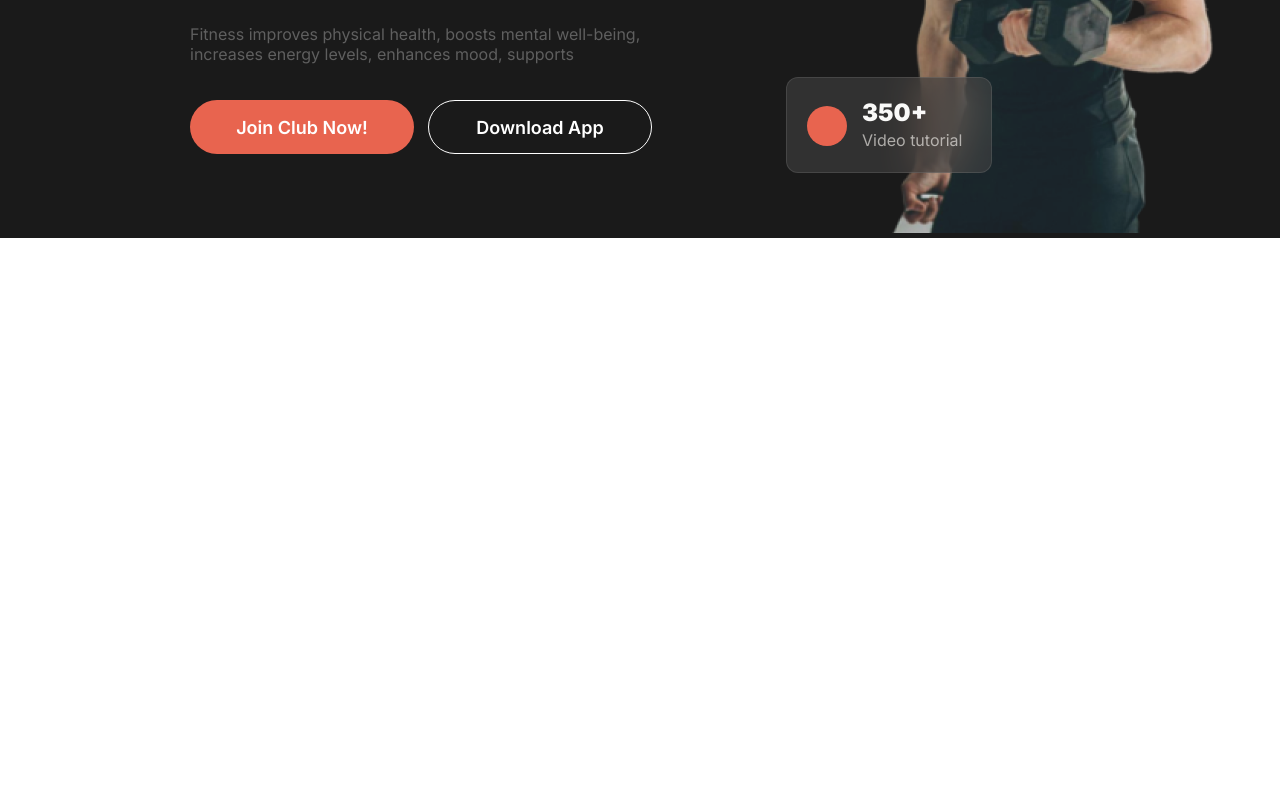
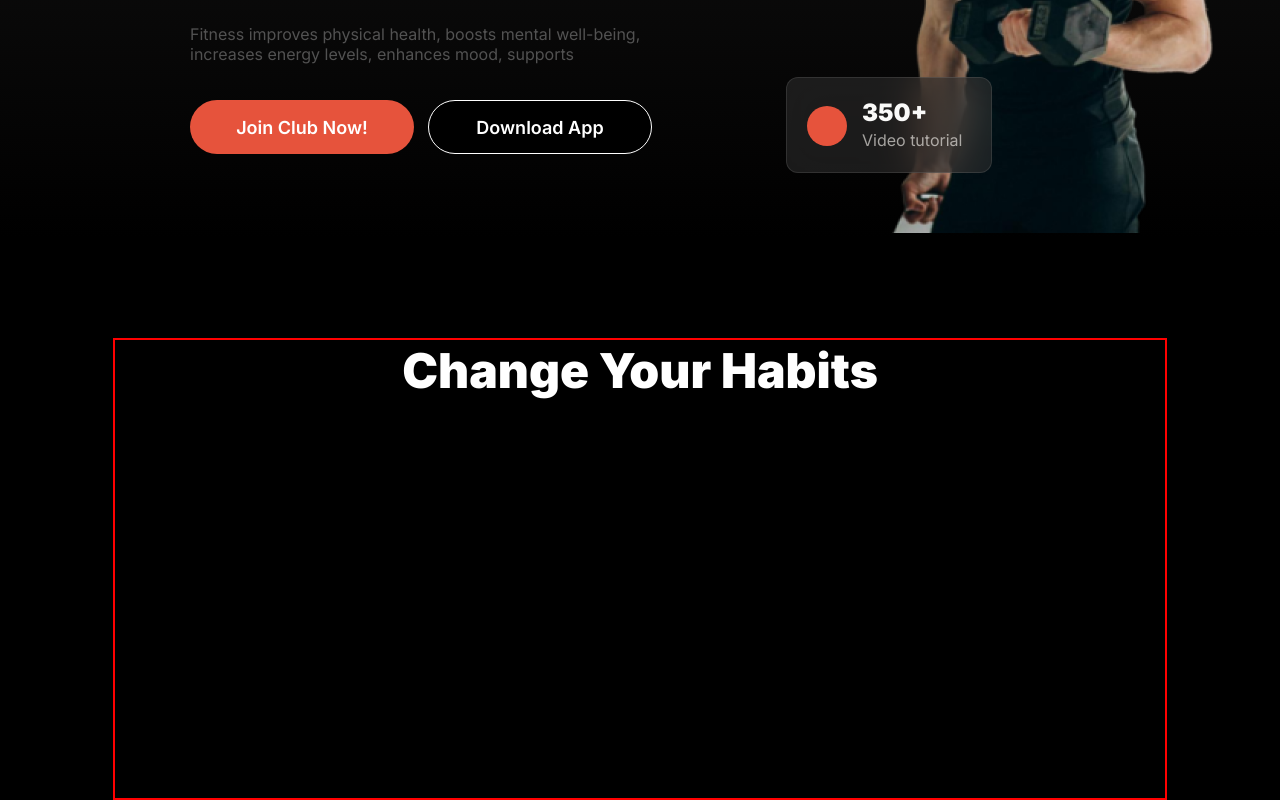
Before and after one commit to ahmedfoysal1/Responsibe-website-, a plain HTML site: page index.html in a window 1280 px wide. Shown: the part 477-1277 px from the top of the page. Before the commit the page ends 800 px from the top, so only its background shows below. Drawn offline with Linux system fonts and the light colour scheme; a web font is replaced by a local one.

Commit message:
recustomised resposibe section

```diff
--- a/index.html
+++ b/index.html
@@ -64,7 +64,18 @@
         </section>
     </header>
     <main>
-
+        <section class="banner-2">
+            <div class="banner-2-div1">
+                <h3>Change Your Habits</h3>
+                <p>We believe fitness should be accessible to everyone, everywhere, regardless of income or access to a gym</p>
+            </div>
+            <div class="banner-2-div-2">
+                <div class="bnr2-img"></div>
+                <div class="bnr2-img"></div>
+                <div class="bnr2-img"></div>
+                <div class="bnr2-img"></div>
+            </div>
+        </section>
     </main>
     <footer>
 
--- a/styles/styles.css
+++ b/styles/styles.css
@@ -7,6 +7,8 @@
 
 body{
     font-family: "Inter", sans-serif;
+    background-color: black;
+
 }
 /* nav-bar content start from here  */
 
@@ -14,9 +16,10 @@ body{
     width: 1440px;
     height: 715px;
     margin: 0 auto;
-    background: black;
+    /* background: black;
     opacity: 0.9;
-    background-blend-mode: overlay;
+    background-blend-mode: overlay; */
+    background: linear-gradient(180.00deg, rgb(28, 27, 27),rgba(105, 104, 104, 0) 100%);
 }
 
 .navigation{
@@ -93,7 +96,8 @@ body{
 }
 
 
-/* banner-1 start from here  */
+                                                                    /* banner-1 start from here  */
+                                                                    /* .banner-1 start from here */
 .banner-1{
     display: flex;
     gap: 88px;
@@ -240,6 +244,34 @@ body{
 }
 
 
+                                                                /* banner-2 style start from here   *
+                                                                /* banner-2 style start from here  */
+.banner-2{
+    width: 1050px;
+    height: 458px;
+    border: 2px solid red;
+    margin: 0 auto;
+    margin-top: 100px;
+
+}
+.banner-2-div1{
+    width: 670px;
+    height: 100px;
+    border: 1px solid black;
+    text-align: center;
+    margin: 0 auto;
+    font-family: "Inter", sans-serif;
+
+}
+.banner-2-div1 h3{
+    color: rgb(255, 255, 255);
+    font-family: "Inter", sans-serif;
+    font-size: 48px;
+    font-weight: 900;
+}
+
+
+
 
 @media screen and (max-width: 576px) {
 
@@ -316,7 +348,7 @@ body{
     }
     .banner-1-image{
         width: 90%;
-        margin: 5px;
+        margin-left: 40px;
     }
     .banner-1-image img{
         width: 90%;
@@ -348,6 +380,7 @@ body{
     .banner-1-inner-img2{
         width: 145px;
         height: 74px;
+        left: 210px;
     }
     .banner-1-inner-img2 h4{
         width: 88px;
```
